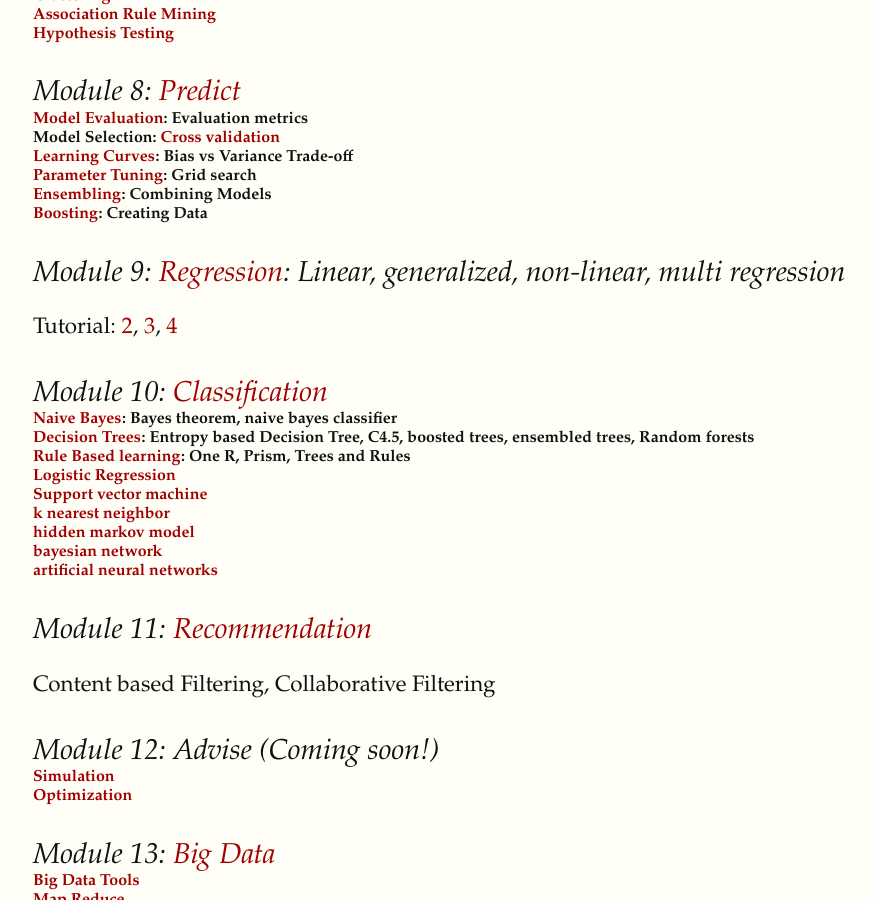
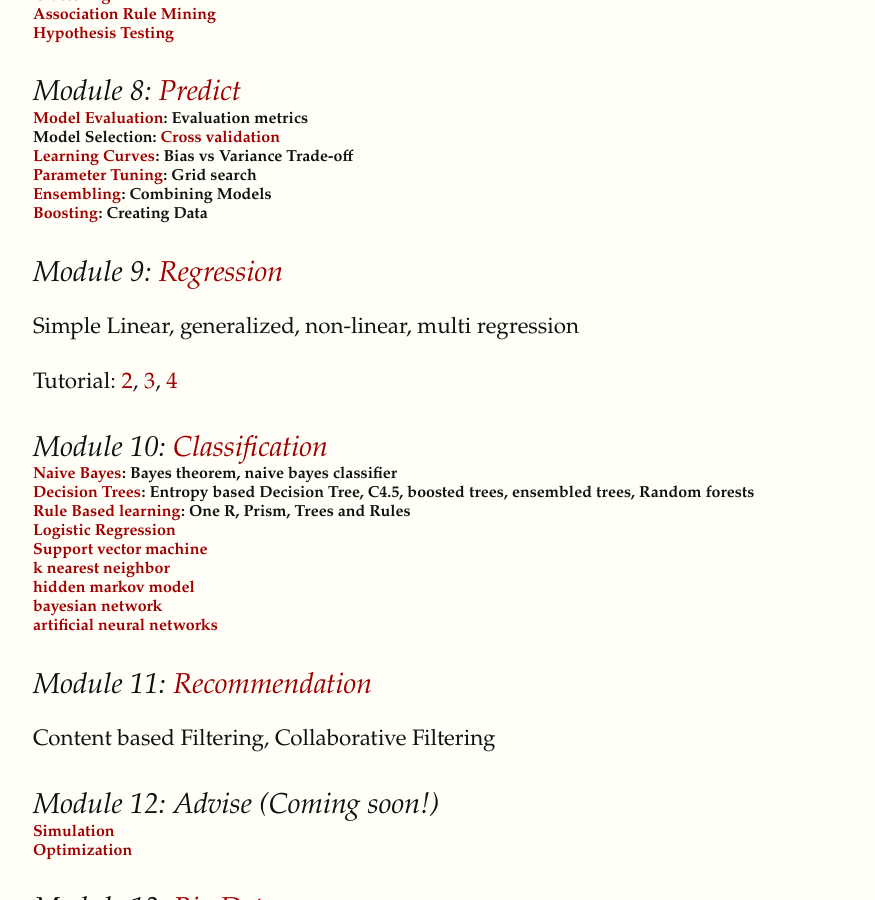
Before and after one commit to datascienceguide/datascienceguide.github.io, a Jekyll site: the page built from outline.md, in a window 1280 px wide and 900 px high, scrolled down 1040 px. Shown: the whole window, without its empty margins (31-906 px from the left). Built offline with Jekyll 4.4.1, drawn with Linux system fonts in a browser that asks for light colours.

Commit message:
changingoutline

```diff
--- a/outline.md
+++ b/outline.md
@@ -84,7 +84,8 @@ title: "outline"
 
 #### [Boosting](boosting): Creating Data
 
-### Module 9: [Regression](regression/): Linear, generalized, non-linear, multi regression
+### Module 9: [Regression](regression/)
+Simple Linear, generalized, non-linear, multi regression
 
 Tutorial: [2](http://nbviewer.ipython.org/github/datascienceguide/datascienceguide.github.io/blob/master/
 tutorials/Tutorial-2-Linear-Regression.ipynb), [3](http://nbviewer.ipython.org/github/datascienceguide/
```
